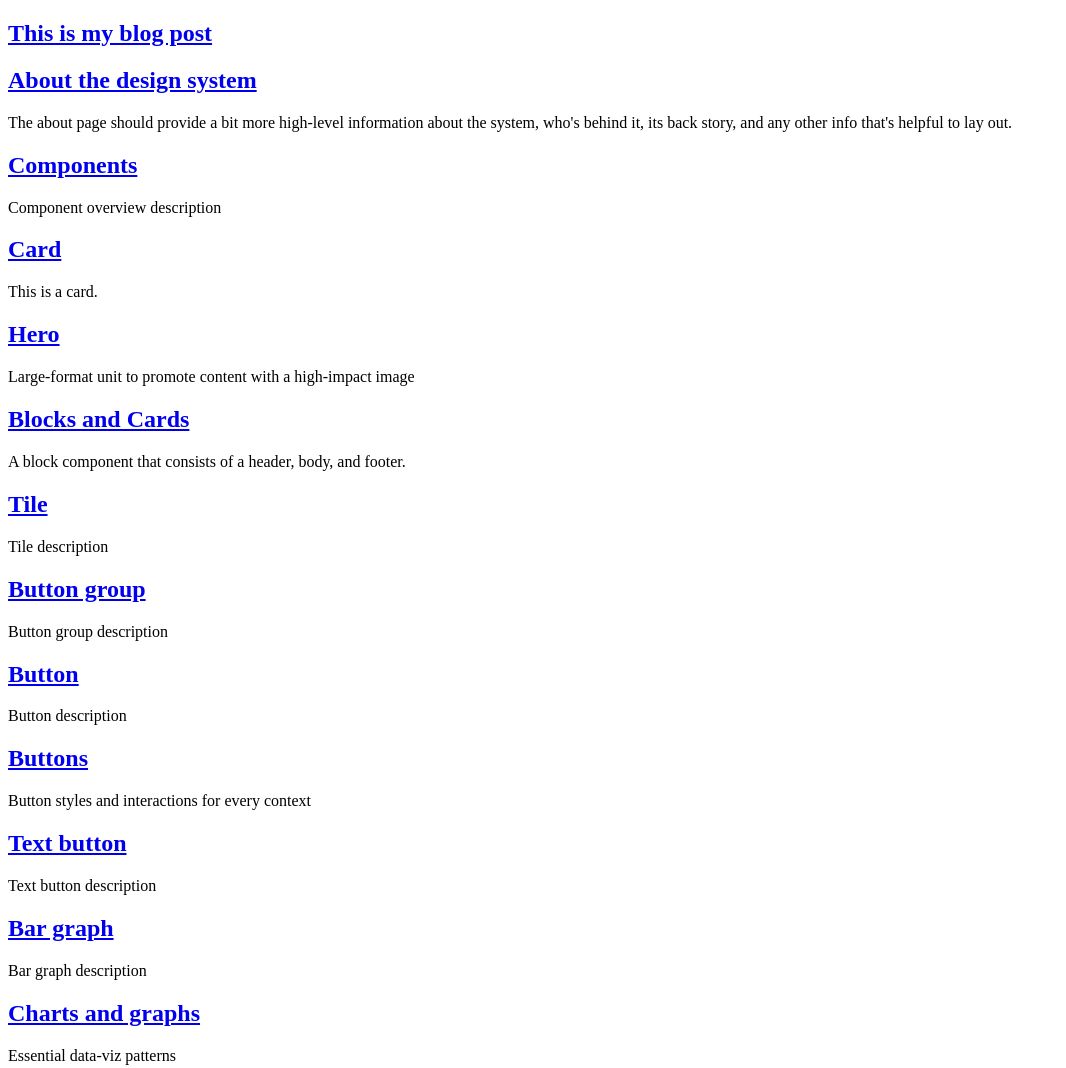
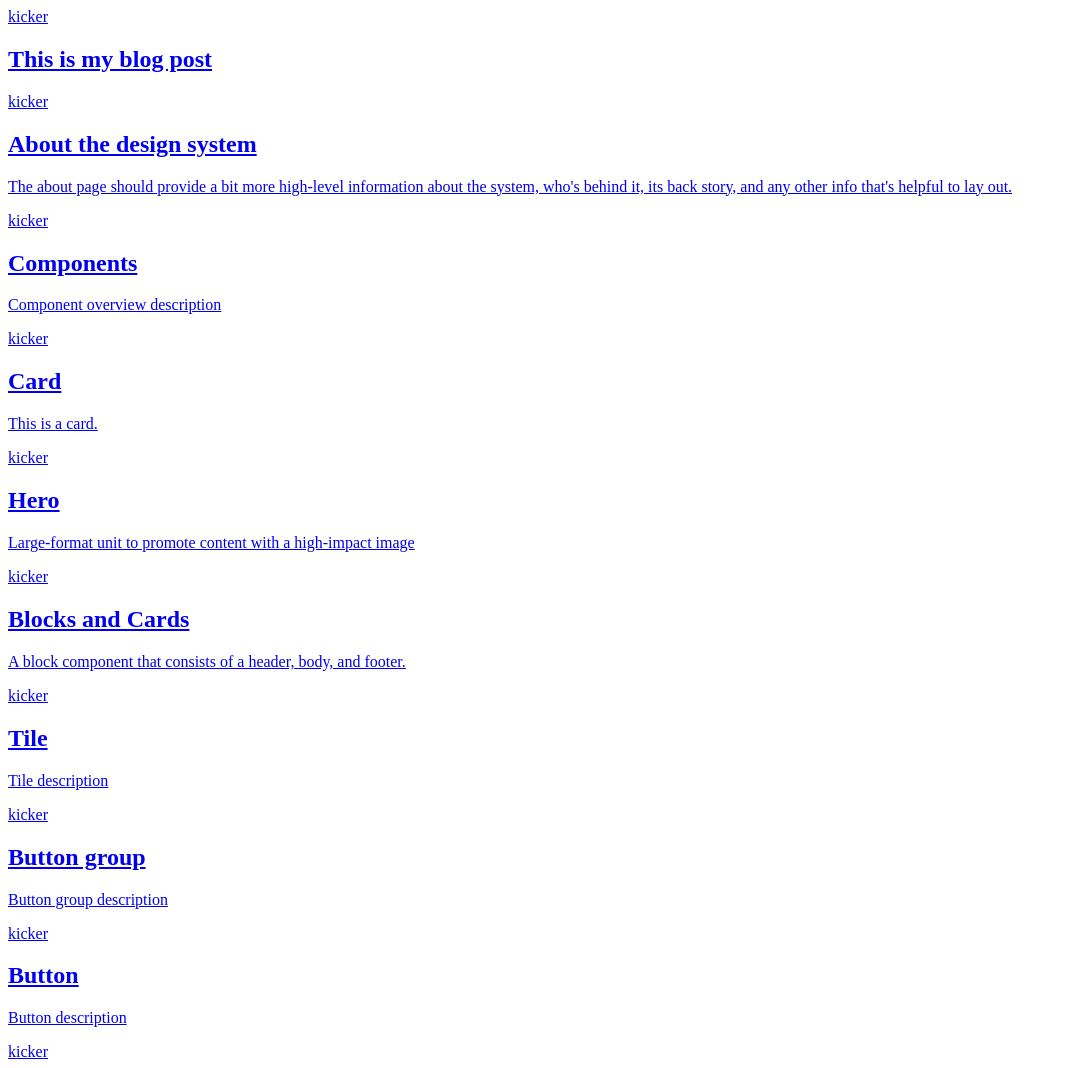
Before and after one commit to bradfrost/gatsby-style-guide-guide, a Gatsby site: page / in a window 1280 px wide. Shown: the top 1068 px of the page, without its empty margins (0-1066 px from the left). Built offline with nearby package versions, Linux system fonts and the light colour scheme; Gatsby itself is replaced by a stand-in of ours.

Commit message:
Add card component

```diff
--- a/src/components/card.js
+++ b/src/components/card.js
@@ -1,8 +1,25 @@
 import React from 'react';
+import Link from "gatsby-link";
 
-const Card = ({ siteTitle }) => (
-	<div className="c-card">
-	</div>
+const Card = ({ href, kicker, title, description }) => (
+	<Link to={ href } className="c-card">
+
+		<div className="c-card__body">
+
+			<div className="c-card__kicker">
+				{ kicker }
+			</div>
+
+			<h2 className="c-card__title">
+				<span className="c-card__title-text">{ title }</span>
+			</h2>
+
+			<p className="c-card__desc">{ description }</p>
+
+		</div>
+
+	</Link>
+
 );
 
 export default Card;
--- a/src/pages/index.js
+++ b/src/pages/index.js
@@ -3,6 +3,7 @@ import GatsbyLink from "gatsby-link";
 import Helmet from "react-helmet";
 
 import Link from "../components/Link";
+import Card from "../components/card";
 
 export default function Index({ data }) {
     const { edges: posts } = data.allMarkdownRemark;
@@ -12,14 +13,7 @@ export default function Index({ data }) {
                 .filter(post => post.node.frontmatter.title.length > 0)
                 .map(({ node: post }) => {
                     return (
-                        <div className="blog-post-preview" key={post.id}>
-                            <h2 className="title">
-                                <GatsbyLink to={post.frontmatter.path}>
-                                    {post.frontmatter.title}
-                                </GatsbyLink>
-                            </h2>
-                            <p>{post.frontmatter.description}</p>
-                        </div>
+                        <Card href={post.frontmatter.path} kicker="kicker" title={post.frontmatter.title} description={post.frontmatter.description} key={post.id} />
                     );
                 })}
         </div>
```
